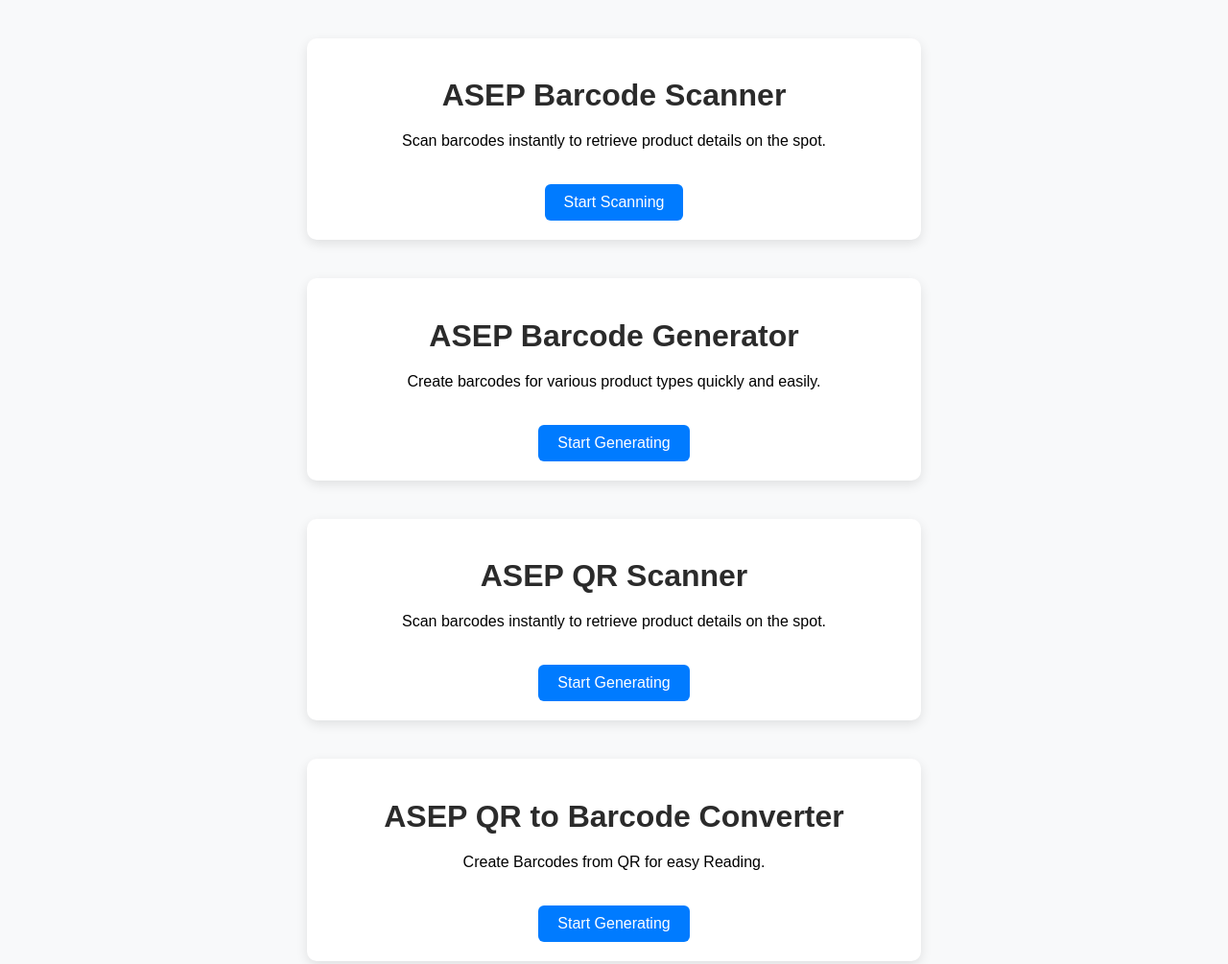
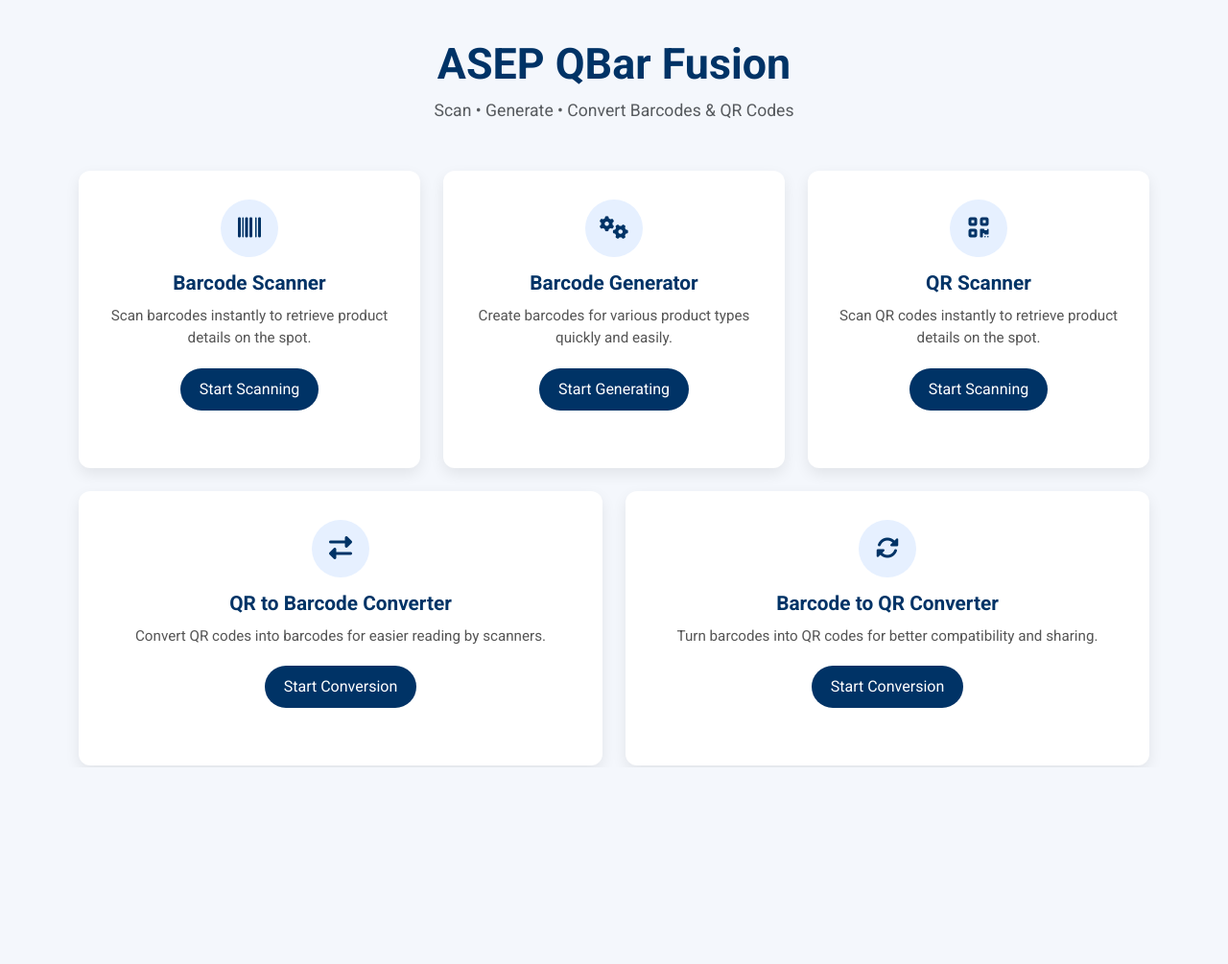
Before and after one commit to Kalkai6/Final-ASEP-Project, a plain HTML site: page index.html in a window 1280 px wide. Shown: the top 1005 px of the page at 96% size. After the commit the page ends 800 px from the top, so only its background shows below. Drawn offline with nearby package versions, Linux system fonts and the light colour scheme.

Commit message:
Update index.html

```diff
--- a/index.html
+++ b/index.html
@@ -2,34 +2,169 @@
 <html lang="en">
 <head>
   <meta charset="UTF-8">
-  <title>ASEP Barcode Generator</title>
-  <link rel="stylesheet" href="style.css">
+  <title>ASEP QBar Fusion</title>
+  <meta name="viewport" content="width=device-width, initial-scale=1.0">
+
+  <!-- Bootstrap CSS -->
+  <link href="https://cdn.jsdelivr.net/npm/bootstrap@5.3.0/dist/css/bootstrap.min.css" rel="stylesheet">
+
+  <!-- Font Awesome for icons -->
+  <link rel="stylesheet" href="https://cdnjs.cloudflare.com/ajax/libs/font-awesome/6.4.0/css/all.min.css">
+
+  <!-- Google Font -->
+  <link href="https://fonts.googleapis.com/css2?family=Roboto:wght@400;700&display=swap" rel="stylesheet">
+
+  <!-- jQuery -->
+  <script src="https://code.jquery.com/jquery-3.6.0.min.js"></script>
+
+  <!-- Bootstrap JS Bundle -->
+  <script src="https://cdn.jsdelivr.net/npm/bootstrap@5.3.0/dist/js/bootstrap.bundle.min.js"></script>
+
+  <style>
+    body {
+      font-family: 'Roboto', sans-serif;
+      background: #f4f7fc;
+      margin: 0;
+      padding-top: 40px;
+    }
+
+    .main-title {
+      text-align: center;
+      margin-bottom: 50px;
+    }
+
+    .main-title h1 {
+      font-size: 2.8rem;
+      font-weight: 700;
+      color: #003366;
+    }
+
+    .main-title p {
+      font-size: 1.1rem;
+      color: #666;
+    }
+
+    .section-card {
+      background: #ffffff;
+      border-radius: 12px;
+      box-shadow: 0 6px 15px rgba(0, 0, 0, 0.08);
+      padding: 30px 20px;
+      margin-bottom: 30px;
+      text-align: center;
+      transition: all 0.3s ease;
+      height: 100%;
+    }
+
+    .section-card:hover {
+      transform: translateY(-5px);
+      box-shadow: 0 10px 25px rgba(0, 0, 0, 0.15);
+    }
+
+    .section-card h1 {
+      font-size: 1.3rem;
+      font-weight: 700;
+      color: #003366;
+      margin-top: 15px;
+    }
+
+    .section-card p {
+      font-size: 0.95rem;
+      color: #555;
+      margin: 10px 0 20px;
+    }
+
+    .start-btn {
+      display: inline-block;
+      padding: 10px 20px;
+      font-weight: 500;
+      font-size: 1rem;
+      color: #fff;
+      background-color: #003366;
+      border-radius: 50px;
+      text-decoration: none;
+      transition: background-color 0.3s ease;
+    }
+
+    .start-btn:hover {
+      background-color: #002244;
+    }
+
+    .icon-circle {
+      width: 60px;
+      height: 60px;
+      line-height: 60px;
+      background-color: #e6f0ff;
+      border-radius: 50%;
+      display: inline-block;
+      font-size: 24px;
+      color: #003366;
+    }
+
+    @media (max-width: 767.98px) {
+      .main-title h1 {
+        font-size: 2rem;
+      }
+      .section-card h1 {
+        font-size: 1.1rem;
+      }
+    }
+  </style>
 </head>
 <body>
-  <div class="home-container">
-    <h1>ASEP Barcode Scanner</h1>
+
+  <div class="container">
+    <div class="main-title">
+      <h1>ASEP QBar Fusion</h1>
+      <p class="text-muted">Scan • Generate • Convert Barcodes & QR Codes</p>
+    </div>
+
+    <div class="row g-4">
+      <div class="col-md-6 col-lg-4">
+        <div class="section-card h-100">
+          <div class="icon-circle"><i class="fas fa-barcode"></i></div>
+          <h1>Barcode Scanner</h1>
           <p>Scan barcodes instantly to retrieve product details on the spot.</p>
           <a href="check.html" class="start-btn">Start Scanning</a>
         </div>
-  <div class="home-container">
-    <h1>ASEP Barcode Generator</h1>
+      </div>
+
+      <div class="col-md-6 col-lg-4">
+        <div class="section-card h-100">
+          <div class="icon-circle"><i class="fas fa-cogs"></i></div>
+          <h1>Barcode Generator</h1>
           <p>Create barcodes for various product types quickly and easily.</p>
           <a href="generate.html" class="start-btn">Start Generating</a>
         </div>
-  <div class="home-container">
-    <h1>ASEP QR Scanner</h1>
-    <p>Scan barcodes instantly to retrieve product details on the spot.</p>
-    <a href="QR.html" class="start-btn">Start Generating</a>
       </div>
-  <div class="home-container">
-    <h1>ASEP QR to Barcode Converter</h1>
-    <p>Create Barcodes from QR for easy Reading.</p>
-    <a href="qr to barcode generater.html" class="start-btn">Start Generating</a>
+
+      <div class="col-md-6 col-lg-4">
+        <div class="section-card h-100">
+          <div class="icon-circle"><i class="fas fa-qrcode"></i></div>
+          <h1>QR Scanner</h1>
+          <p>Scan QR codes instantly to retrieve product details on the spot.</p>
+          <a href="QR.html" class="start-btn">Start Scanning</a>
         </div>
-  <div class="home-container">
-    <h1>ASEP Barcode to QR Converter</h1>
-    <p>Create QR from Barcodes for easy Reading.</p>
-    <a href="convert barcode to qr.html" class="start-btn">Start Generating</a>
       </div>
+
+      <div class="col-md-6 col-lg-6">
+        <div class="section-card h-100">
+          <div class="icon-circle"><i class="fas fa-exchange-alt"></i></div>
+          <h1>QR to Barcode Converter</h1>
+          <p>Convert QR codes into barcodes for easier reading by scanners.</p>
+          <a href="qr to barcode generater.html" class="start-btn">Start Conversion</a>
+        </div>
+      </div>
+
+      <div class="col-md-6 col-lg-6">
+        <div class="section-card h-100">
+          <div class="icon-circle"><i class="fas fa-sync-alt"></i></div>
+          <h1>Barcode to QR Converter</h1>
+          <p>Turn barcodes into QR codes for better compatibility and sharing.</p>
+          <a href="convert barcode to qr.html" class="start-btn">Start Conversion</a>
+        </div>
+      </div>
+    </div>
+  </div>
+
 </body>
 </html>
```
Lines whose indentation alone changed are shown as unchanged.
